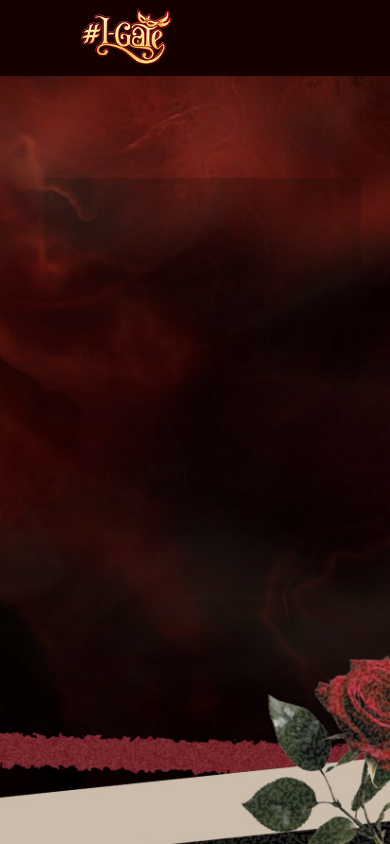
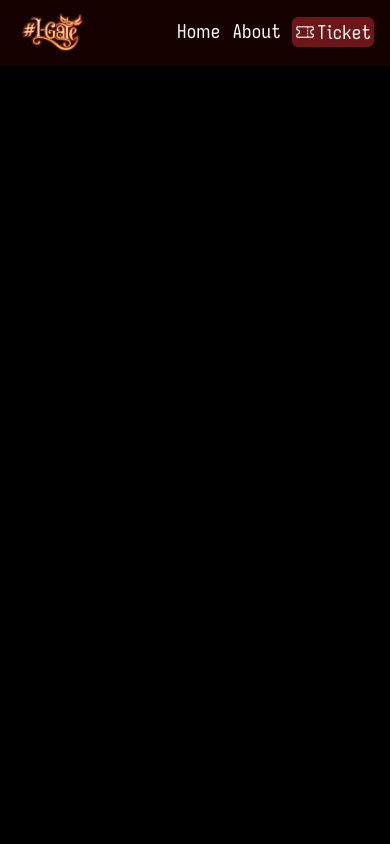
Before and after one commit to ferjaarnanda/IGate-Frontend, a React (Vite) app: page / in a window 390 px wide. Shown: the top 844 px of the page. Built offline with nearby package versions, Linux system fonts and the light colour scheme; the HTML template or start-up script is replaced by a standard one.

Commit message:
mobile: navbar PASS

```diff
--- a/src/App.tsx
+++ b/src/App.tsx
@@ -1,4 +1,4 @@
-import React from 'react';
+import React, { useState, useEffect } from 'react';
 import { SmoothScroll } from './components/SmoothScroll';
 import { Navbar } from './sections/Navbar';
 import { Hero } from './sections/Hero';
@@ -10,7 +10,30 @@ import { Location } from './sections/Location';
 import { Throwback } from './sections/Throwback';
 import { Footer } from './sections/Footer';
 
+import { MobileApp } from './mobile/MobileApp';
+
 export const App: React.FC = () => {
+  const [isMobile, setIsMobile] = useState<boolean>(() => {
+    if (typeof window !== 'undefined') {
+      return window.innerWidth < 1024;
+    }
+    return false;
+  });
+
+  useEffect(() => {
+    const mql = window.matchMedia('(max-width: 1023px)');
+    const onChange = (e: MediaQueryListEvent) => {
+      setIsMobile(e.matches);
+    };
+    setIsMobile(mql.matches);
+    mql.addEventListener('change', onChange);
+    return () => mql.removeEventListener('change', onChange);
+  }, []);
+
+  if (isMobile) {
+    return <MobileApp />;
+  }
+
   return (
     <SmoothScroll>
       <div className="relative min-h-screen bg-black text-[#EEEEEE] overflow-x-clip selection:bg-[#6B1724] selection:text-white">
--- a/src/index.css
+++ b/src/index.css
@@ -61,15 +61,20 @@
 }
 
 @layer base {
-  /* Mobile default (< 768px): based on 412px canvas (1rem = 16px at 412px) */
   html {
-    font-size: clamp(13px, calc(100vw / 25.75), 19px);
     background-color: #000000;
     color: #EEEEEE;
     font-family: 'Iosevka Charon', monospace, sans-serif;
     overflow-x: clip;
     margin: 0;
     padding: 0;
+  }
+
+  /* Mobile (< 1024px): based on 412px canvas (1rem = 16px at 412px) */
+  @media (max-width: 1023px) {
+    html {
+      font-size: clamp(12px, calc(100vw / 25.75), 22px);
+    }
   }
 
   /* Desktop (>= 1024px): based on 1440px canvas (1rem = 16px at 1440px) */
--- /dev/null
+++ b/src/mobile/About.tsx
@@ -0,0 +1,9 @@
+import React from 'react';
+
+export const About: React.FC = () => {
+  return (
+    <section id="about" className="relative w-full h-[19.5625rem] bg-black overflow-hidden">
+      <div className="relative w-full max-w-[25.75rem] h-full mx-auto" />
+    </section>
+  );
+};
--- /dev/null
+++ b/src/mobile/DressCode.tsx
@@ -0,0 +1,9 @@
+import React from 'react';
+
+export const DressCode: React.FC = () => {
+  return (
+    <section id="dresscode" className="relative w-full h-[49.875rem] bg-black overflow-hidden">
+      <div className="relative w-full max-w-[25.75rem] h-full mx-auto" />
+    </section>
+  );
+};
--- /dev/null
+++ b/src/mobile/Footer.tsx
@@ -0,0 +1,9 @@
+import React from 'react';
+
+export const Footer: React.FC = () => {
+  return (
+    <footer id="footer" className="relative w-full h-[37.6875rem] bg-black overflow-hidden">
+      <div className="relative w-full max-w-[25.75rem] h-full mx-auto" />
+    </footer>
+  );
+};
--- /dev/null
+++ b/src/mobile/Hero.tsx
@@ -0,0 +1,12 @@
+import React from 'react';
+
+export const Hero: React.FC = () => {
+  return (
+    <section
+      id="hero"
+      className="relative w-full h-[37.125rem] min-h-[100svh] bg-black overflow-hidden"
+    >
+      <div className="relative w-full max-w-[25.75rem] h-full mx-auto" />
+    </section>
+  );
+};
--- /dev/null
+++ b/src/mobile/Location.tsx
@@ -0,0 +1,9 @@
+import React from 'react';
+
+export const Location: React.FC = () => {
+  return (
+    <section id="location" className="relative w-full h-[38.0rem] bg-black overflow-hidden">
+      <div className="relative w-full max-w-[25.75rem] h-full mx-auto" />
+    </section>
+  );
+};
--- /dev/null
+++ b/src/mobile/MobileApp.tsx
@@ -0,0 +1,35 @@
+import React from 'react';
+import { Navbar } from './Navbar';
+import { Hero } from './Hero';
+import { About } from './About';
+import { Ticket } from './Ticket';
+import { Theme } from './Theme';
+import { DressCode } from './DressCode';
+import { Location } from './Location';
+import { Throwback } from './Throwback';
+import { Footer } from './Footer';
+
+export const MobileApp: React.FC = () => {
+  return (
+    <div className="relative min-h-screen bg-black text-[#EEEEEE] overflow-x-clip selection:bg-[#6B1724] selection:text-white">
+      {/* Mobile Fixed Navbar */}
+      <Navbar />
+
+      {/* Mobile Continuous Canvas */}
+      <main className="relative z-10 w-full flex flex-col items-center">
+        <Hero />
+        <About />
+        <Ticket />
+        <Theme />
+        <DressCode />
+        <Location />
+        <Throwback />
+      </main>
+
+      {/* Mobile Footer */}
+      <Footer />
+    </div>
+  );
+};
+
+export default MobileApp;
--- /dev/null
+++ b/src/mobile/Navbar.tsx
@@ -0,0 +1,114 @@
+import React from 'react';
+
+export const Navbar: React.FC = () => {
+  const scrollToSection = (e: React.MouseEvent<HTMLAnchorElement>, id: string) => {
+    e.preventDefault();
+    const el = document.getElementById(id);
+    if (el) {
+      const top = el.getBoundingClientRect().top + window.pageYOffset - 70;
+      window.scrollTo({ top, behavior: 'smooth' });
+    } else if (id === 'hero') {
+      window.scrollTo({ top: 0, behavior: 'smooth' });
+    }
+  };
+
+  return (
+    <header
+      id="navbar"
+      data-ref="nav_bg"
+      className="fixed top-0 left-0 w-full h-[4.375rem] z-50 pointer-events-auto"
+      style={{
+        backgroundColor: '#160101',
+      }}
+    >
+      {/* 25.75rem Mobile Container (412px canvas) */}
+      <div className="relative w-full max-w-[25.75rem] h-full mx-auto pointer-events-auto">
+        {/* Logo I-Gate: pos=(22.0, 13.0), dim=(68.0x43.0) -> (44, 26, 180, 112) at 2x */}
+        <a
+          href="#hero"
+          onClick={(e) => scrollToSection(e, 'hero')}
+          data-ref="nav_logo"
+          className="absolute block cursor-pointer transition-opacity hover:opacity-90"
+          style={{
+            left: '1.375rem',
+            top: '0.8125rem',
+            width: '4.25rem',
+            height: '2.6875rem',
+          }}
+          aria-label="I-GATE 2026 Home"
+        >
+          <span className="absolute -inset-2" aria-hidden="true" />
+          <img
+            src="/assets/logo-igate-mobile.png"
+            alt="I-GATE 2026 Logo"
+            className="w-full h-full block"
+            width={68}
+            height={43}
+          />
+        </a>
+
+        {/* Link: Home - pos=(187.0, 23.0) */}
+        <a
+          href="#hero"
+          onClick={(e) => scrollToSection(e, 'hero')}
+          data-ref="nav_link_home"
+          className="absolute font-sans font-normal text-[1.25rem] text-white hover:text-[#E0D2C2] transition-colors leading-none tracking-[0.01em]"
+          style={{
+            left: '11.6875rem',
+            top: '1.4375rem',
+          }}
+        >
+          <span className="absolute -inset-2.5" aria-hidden="true" />
+          Home
+        </a>
+
+        {/* Link: About - pos=(245.5, 23.0) */}
+        <a
+          href="#about"
+          onClick={(e) => scrollToSection(e, 'about')}
+          data-ref="nav_link_about"
+          className="absolute font-sans font-normal text-[1.25rem] text-white hover:text-[#E0D2C2] transition-colors leading-none tracking-[0.01em]"
+          style={{
+            left: '15.34375rem',
+            top: '1.4375rem',
+          }}
+        >
+          <span className="absolute -inset-2.5" aria-hidden="true" />
+          About
+        </a>
+
+        {/* Button: Ticket - pos=(308.0, 18.0), dim=(87.0x32.0), bg: #6F1718, radius: 6px */}
+        <a
+          href="#ticket"
+          onClick={(e) => scrollToSection(e, 'ticket')}
+          data-ref="nav_btn_ticket"
+          className="absolute block cursor-pointer transition-transform duration-200 active:scale-95 rounded-[6px] overflow-hidden"
+          style={{
+            left: '19.25rem',
+            top: '1.125rem',
+            width: '5.4375rem',
+            height: '2.0rem',
+            backgroundColor: '#6F1718',
+            borderRadius: '6px',
+          }}
+          aria-label="Get Tickets"
+        >
+          <span className="absolute -inset-2" aria-hidden="true" />
+          <div className="relative w-full h-full flex items-center pl-[0.25rem] gap-[0.125rem]">
+            <img
+              src="/assets/icon-ticket.png"
+              alt=""
+              className="w-[1.3125rem] h-[1.3125rem] object-contain flex-shrink-0"
+              width={21}
+              height={21}
+              aria-hidden="true"
+            />
+            <span className="font-sans font-normal text-[1.25rem] text-white leading-none">
+              Ticket
+            </span>
+          </div>
+        </a>
+      </div>
+    </header>
+  );
+};
--- /dev/null
+++ b/src/mobile/Theme.tsx
@@ -0,0 +1,9 @@
+import React from 'react';
+
+export const Theme: React.FC = () => {
+  return (
+    <section id="theme" className="relative w-full h-[38.4375rem] bg-black overflow-hidden">
+      <div className="relative w-full max-w-[25.75rem] h-full mx-auto" />
+    </section>
+  );
+};
--- /dev/null
+++ b/src/mobile/Throwback.tsx
@@ -0,0 +1,9 @@
+import React from 'react';
+
+export const Throwback: React.FC = () => {
+  return (
+    <section id="throwback" className="relative w-full h-[52.0625rem] bg-black overflow-hidden">
+      <div className="relative w-full max-w-[25.75rem] h-full mx-auto" />
+    </section>
+  );
+};
--- /dev/null
+++ b/src/mobile/Ticket.tsx
@@ -0,0 +1,9 @@
+import React from 'react';
+
+export const Ticket: React.FC = () => {
+  return (
+    <section id="ticket" className="relative w-full h-[42.3125rem] bg-black overflow-hidden">
+      <div className="relative w-full max-w-[25.75rem] h-full mx-auto" />
+    </section>
+  );
+};
```
Also changed, not shown: public/assets/logo-igate-mobile.png (added).
